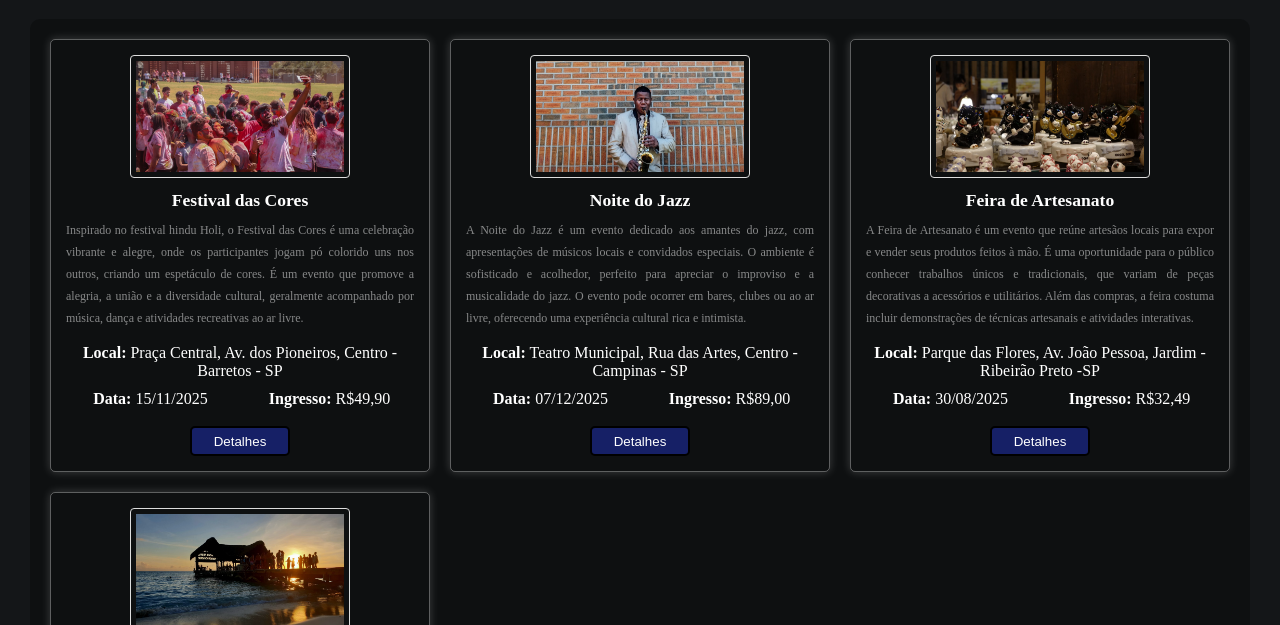
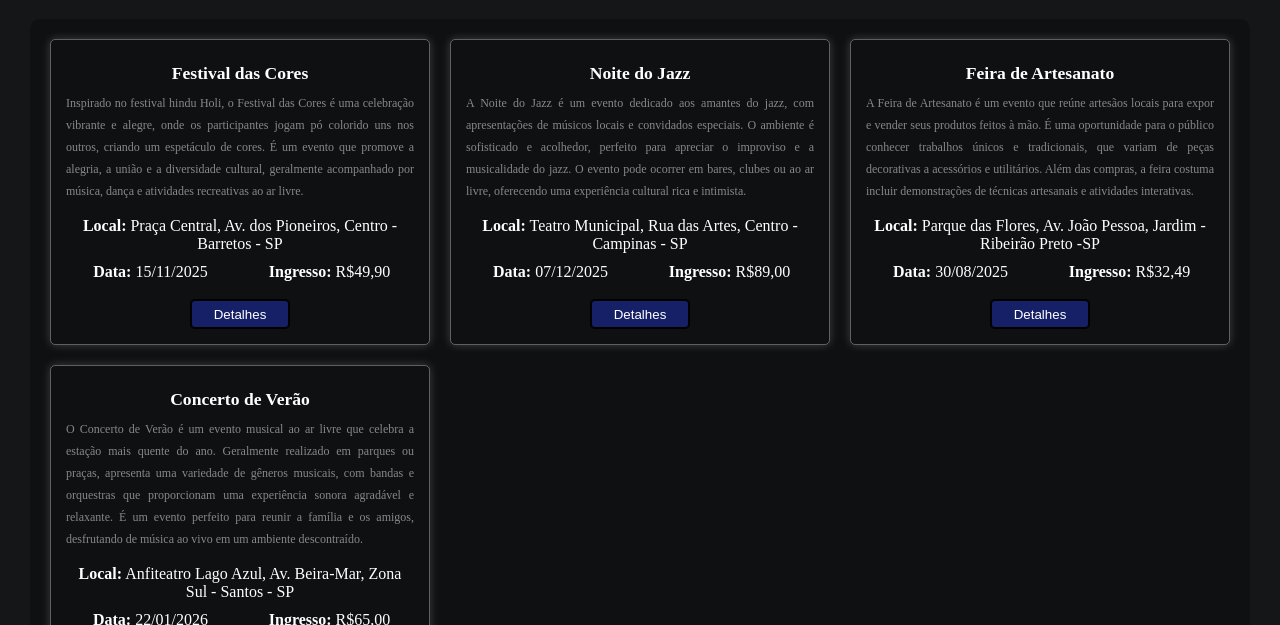
Before and after one commit to G4bslol/PPI-ATV-1, a website: page public/main.html in a window 1280 px wide. Shown: the part 175-800 px from the top of the page. Drawn offline with Linux system fonts and the light colour scheme.

Commit message:
Fix template

```diff
--- a/index.js
+++ b/index.js
@@ -19,7 +19,6 @@ app.use(session({
     }
 }))
 
-// app.use(validateAuth, express.static('./private'))
 app.use(express.static('./public', (req, res) => {
     res.send('Pagina não encontrada')
 }))
--- a/public/css/styles.css
+++ b/public/css/styles.css
@@ -14,7 +14,7 @@ body {
 .header {
     background-color: #0E1011;
     padding: 20px 30px;
-    width: 100vw;
+    width: 100%;
     display: grid;
     grid-template-columns: 18fr 1fr;
     align-items: center;
@@ -29,7 +29,7 @@ body {
 
 main {
     padding: 30px;
-    width: 100vw;
+    width: 100%;
     display: flex;
 }
 
--- a/public/main.html
+++ b/public/main.html
@@ -30,7 +30,6 @@
 
       <div class="event-grid">
         <article class="event-generic">
-          <img src="images/colors.jpeg" alt="">
           <h3 class="event_title">Festival das Cores</h3>
           <p class="event_description">Inspirado no festival hindu Holi, o Festival das Cores é uma celebração vibrante
             e alegre, onde os participantes jogam pó colorido uns nos outros, criando um espetáculo de cores. É um
@@ -46,7 +45,6 @@
           </form>
         </article>
         <article class="event-generic">
-          <img src="images/jazz.jpeg" alt="">
           <h3 class="event_title">Noite do Jazz</h3>
           <p class="event_description">A Noite do Jazz é um evento dedicado aos amantes do jazz, com apresentações de
             músicos locais e convidados especiais. O ambiente é sofisticado e acolhedor, perfeito para apreciar o
@@ -62,7 +60,6 @@
           </form>
         </article>
         <article class="event-generic">
-          <img src="images/artesanato.jpeg" alt="">
           <h3 class="event_title">Feira de Artesanato</h3>
           <p class="event_description">A Feira de Artesanato é um evento que reúne artesãos locais para expor e vender
             seus produtos feitos à mão. É uma oportunidade para o público conhecer trabalhos únicos e tradicionais, que
@@ -79,7 +76,6 @@
           </form>
         </article>
         <article class="event-generic">
-          <img src="images/beach.jpeg" alt="">
           <h3 class="event_title">Concerto de Verão</h3>
           <p class="event_description">O Concerto de Verão é um evento musical ao ar livre que celebra a estação mais
             quente do ano. Geralmente realizado em parques ou praças, apresenta uma variedade de gêneros musicais, com
```
Also changed, not shown: public/images/artesanato.jpeg (deleted), public/images/beach.jpeg (deleted), public/images/colors.jpeg (deleted), public/images/jazz.jpeg (deleted).
